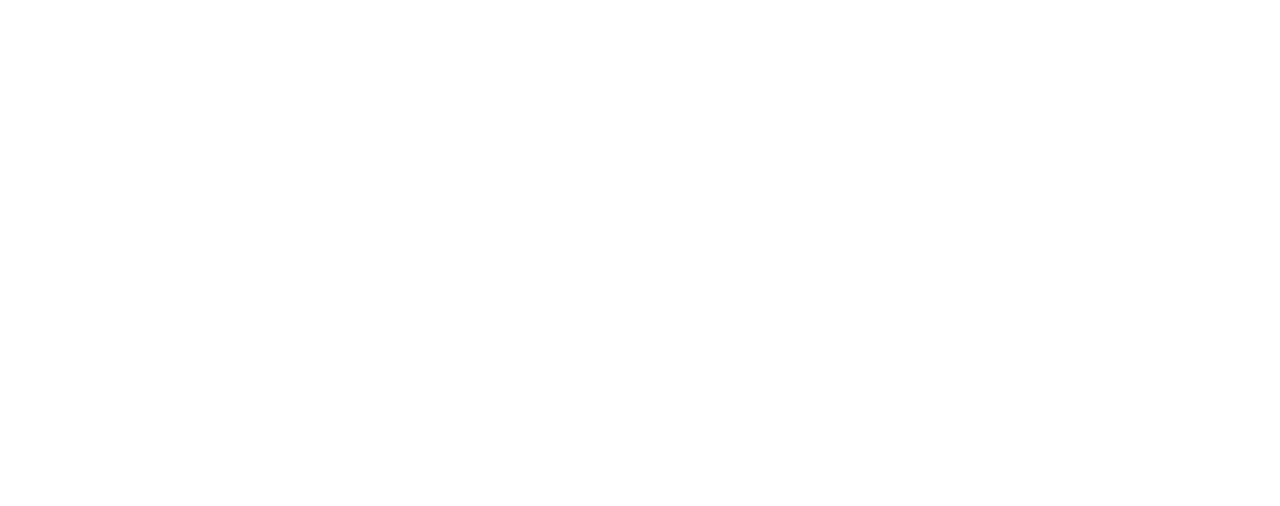
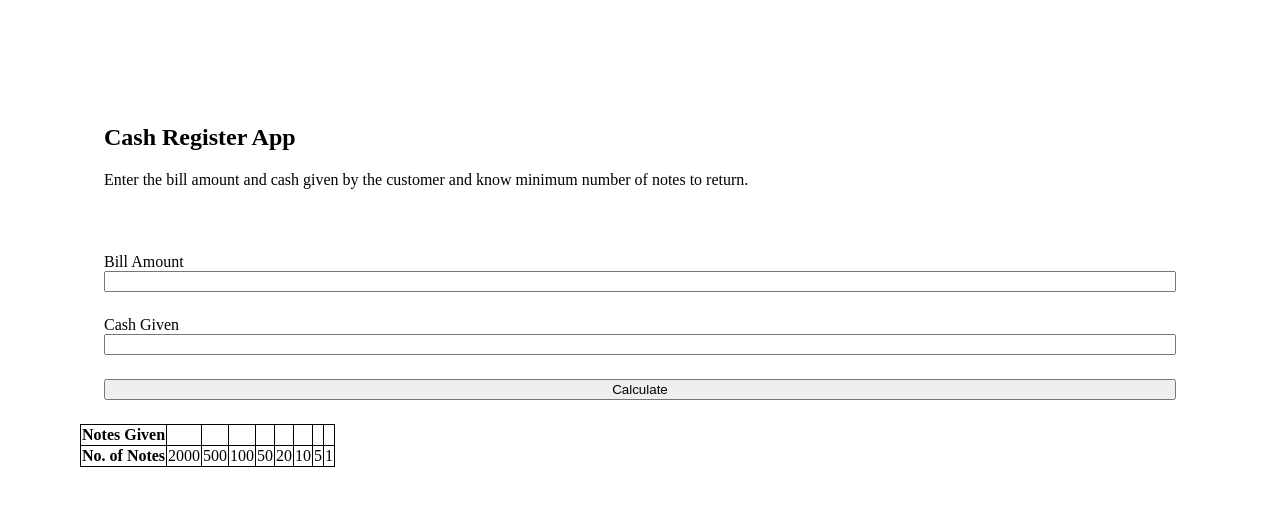
Before and after one commit to yashvdhakad/CashRegisterManagerApp, a plain HTML site: page index.html in a window 1280 px wide. Drawn offline with Linux system fonts and the light colour scheme.

Commit message:
html done

```diff
--- /dev/null
+++ b/app.js
@@ -0,0 +1,10 @@
+const billAmount = document.querySelector("#bill-amount");
+const cashGiven = document.querySelector("#cash-given");
+const checkBtn = document.querySelector("#check-button");
+
+checkBtn.addEventListener("click", billAmountAndCashGivenCheck());
+
+function billAmountAndCashGivenCheck() {
+  console.log(billAmount.value);
+  console.log(cashGiven.value);
+}
--- a/index.html
+++ b/index.html
@@ -6,10 +6,50 @@
     <meta http-equiv="X-UA-Compatible" content="IE=edge">
     <meta name="viewport" content="width=device-width, initial-scale=1.0">
     <title>Cash Register Manager</title>
+    <link rel="stylesheet" href="style.css">
 </head>
 
 <body>
-
+        <main>
+            <section class="aboutApp">
+                <h1>Cash Register App</h1>
+                <p>Enter the bill amount and cash given by the customer and know minimum number of notes to return.</p>
+            </section>
+            <section class="userInputs">
+                <label for="bill-amount">Bill Amount</label>
+                <input type="text">
+                <label for="cash-given">Cash Given</label>
+                <input type="text">
+                <button>Calculate</button>
+            </section>
+            <section class="table">
+                <table>
+                    <tr>
+                        <th>Notes Given</th>
+                        <td></td>
+                        <td></td>
+                        <td></td>
+                        <td></td>
+                        <td></td>
+                        <td></td>
+                        <td></td>
+                        <td></td>
+                    </tr>
+                    <tr>
+                        <th>No. of Notes</th>
+                        <td>2000</td>
+                        <td>500</td>
+                        <td>100</td>
+                        <td>50</td>
+                        <td>20</td>
+                        <td>10</td>
+                        <td>5</td>
+                        <td>1</td>
+                    </tr>
+                </table>
+            </section>
+        </main>
 </body>
+<script src="app.js"></script>
 
 </html>
--- /dev/null
+++ b/style.css
@@ -0,0 +1,28 @@
+body {
+    margin: 0;
+    padding: 0;
+    overflow: hidden;
+    padding: 80px;
+}
+
+.aboutApp {
+    /* border: 1px solid black; */
+    padding: 24px;
+}
+
+.userInputs {
+    /* background: yellow; */
+    /* border: 1px solid black; */
+    display: flex;
+    flex-direction: column;
+    padding: 24px;
+}
+
+input {
+    margin-bottom: 24px;
+}
+
+table, tr, td, th {
+    border: 1px solid black;
+    border-collapse: collapse;
+}
```
